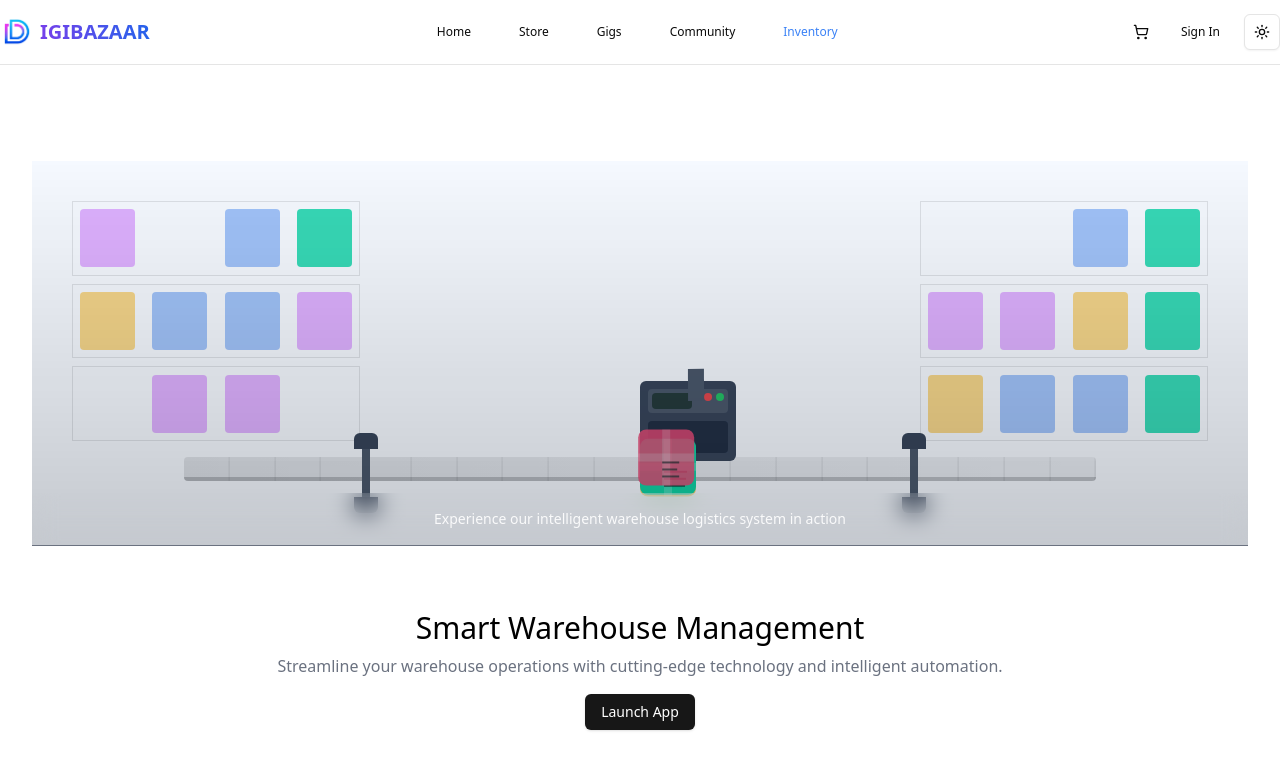
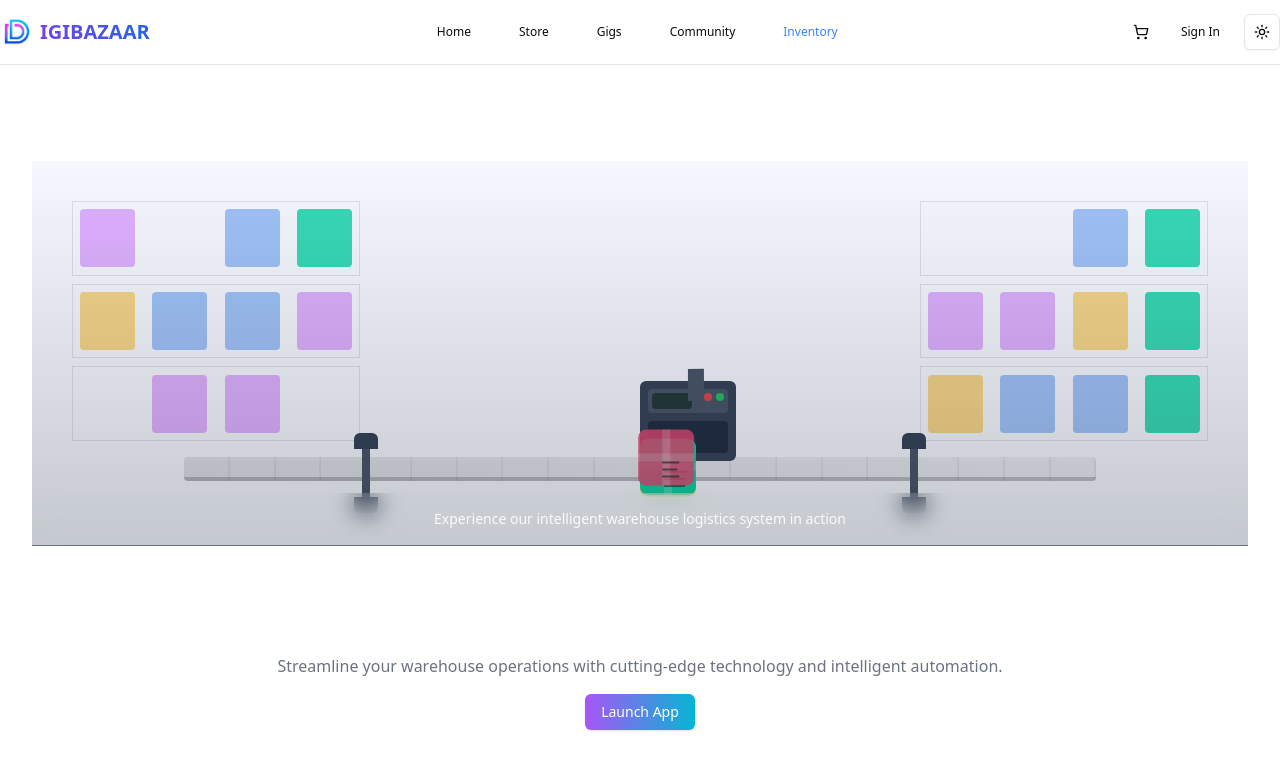
Before and after one commit to MihirJaiswal/digibazaar-frontend, a Next.js app in the folder client/: page /inventory in a window 1280 px wide. Shown: the top 760 px of the page. Built offline with nearby package versions, Linux system fonts and the light colour scheme.

Commit message:
some changes

```diff
--- a/client/src/components/community/Sidebar.tsx
+++ b/client/src/components/community/Sidebar.tsx
@@ -128,9 +128,9 @@ const Sidebar = () => {
 
       {/* Footer */}
       {!user && (
-        <div className="p-4 border-t border-neutral-200 bg-neutral-50">
+        <div className="p-4 border-t">
           <div className="text-center space-y-3">
-            <p className="text-sm text-neutral-600">Sign in to join communities</p>
+            <p className="text-sm">Sign in to join communities</p>
             <Link href="/login">
               <Button className="w-full" size="sm">
                 Sign In
--- a/client/src/components/gigs/GigsSidebar.tsx
+++ b/client/src/components/gigs/GigsSidebar.tsx
@@ -14,10 +14,10 @@ const GigsSidebar = () => {
 
   const navItems = [
     { href: "/gigs", label: "Home", icon: Home },
-    { href: "/gigs/dashboard", label: "Dashboard", icon: PieChart },
     { href: "/gigs/gig", label: "All Gigs", icon: FileText },
     ...(user
       ? [
+        { href: "/gigs/dashboard", label: "Dashboard", icon: PieChart },
           { href: "/gigs/orders", label: "Your Orders", icon: ShoppingBag },
           { href: "/gigs/create-gig", label: "Create Gig", icon: PlusCircle, highlight: true },
         ]
@@ -126,9 +126,9 @@ const GigsSidebar = () => {
 
       {/* Footer */}
       {!user && (
-        <div className="p-4 border-t border-neutral-200 bg-neutral-50">
+        <div className="p-4 border-t">
           <div className="text-center space-y-3">
-            <p className="text-sm text-neutral-600">Sign in to access all features</p>
+            <p className="text-sm">Sign in to access all features</p>
             <Link href="/login">
               <Button className="w-full" size="sm">
                 Sign In
--- a/client/src/components/inventoryLanding/Landing.tsx
+++ b/client/src/components/inventoryLanding/Landing.tsx
@@ -82,11 +82,11 @@ const Landing = () => {
           animate="show"
           className="text-center mb-8"
         >
-          <h1 className='text-3xl text-black'>
+          <h1 className='text-3xl'>
             Smart Warehouse Management
           </h1>
-          <p className='text-md mt-2 text-gray-500'> Streamline your warehouse operations with cutting-edge technology and intelligent automation.</p>
-          <Button className='text-white rounded-md mt-4' onClick={() => router.push('/inventory/your-inventory')}>Launch App</Button>
+          <p className='text-md mt-2 text-gray-500 dark:text-gray-300'> Streamline your warehouse operations with cutting-edge technology and intelligent automation.</p>
+          <Button className='text-white bg-gradient-to-r from-purple-500 to-cyan-500 rounded-md mt-4' onClick={() => router.push('/inventory/your-inventory')}>Launch App</Button>
         </motion.div>
 
         {/* Features Section */}
```
